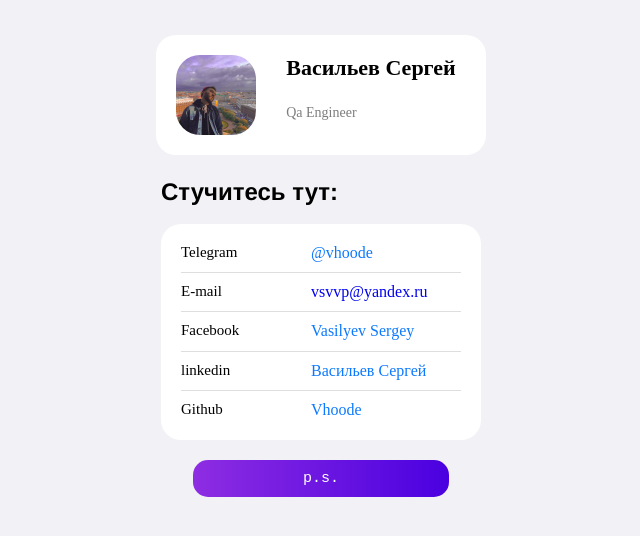
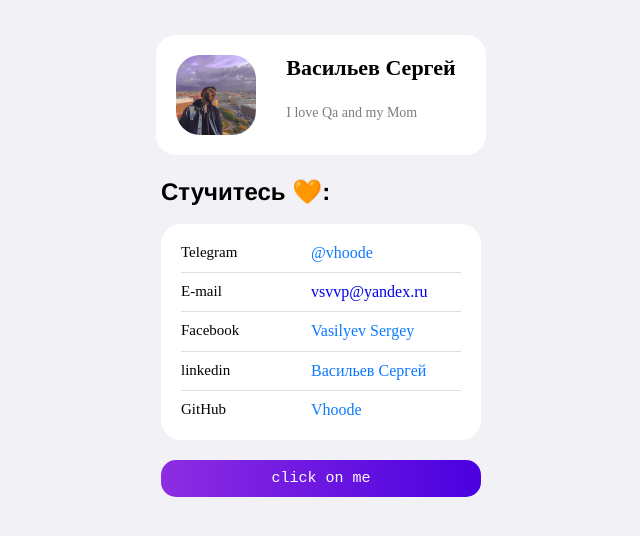
Before and after one commit to Vhoode/Vhoode.github.io, a plain HTML site: page index.html in a window 1280 px wide. Shown: the whole page, without its empty margins (319-959 px from the left). Drawn offline with Linux system fonts and the light colour scheme.

Commit message:
Update index.html

```diff
--- a/index.html
+++ b/index.html
@@ -12,11 +12,11 @@
     <header class="header">
       <img src="./avatar.png" alt="avatar" class="header__avatar" />
       <h1 class="header__title">Васильев Сергей</h1>
-      <h3 class="header__subtitle">Qa Engineer </h3>
+      <h3 class="header__subtitle">I love Qa and my Mom </h3>
     </header>
     <main>
       <section class="links">
-        <h2 class="links__header">Стучитесь тут:</h2>
+        <h2 class="links__header">Стучитесь &#129505;:</h2>
         <ul class="links__container">
           <li class="links__link">
             <p class="links__title">Telegram</p>
@@ -39,7 +39,7 @@
             <a class="linsk__link" href="https://www.linkedin.com/in/сергей-васильев-a88211255/">Васильев Сергей</a>
           </li>
           <li class="links__link">
-            <p class="links__title">Github</p>
+            <p class="links__title">GitHub</p>
             <a class="linsk__link" href="https://github.com/Vhoode">Vhoode</a>
           </li>
         </ul>
@@ -48,7 +48,7 @@
       </section>
     </main>
     <footer>
-      <button type = "button" class="button-link" href=""> p.s. </button>
+      <button type = "button" class="button-link" href=""> click on me </button>
     </footer>
     <script type="text/javascript" src="js.js"></script>
   </body>
```
